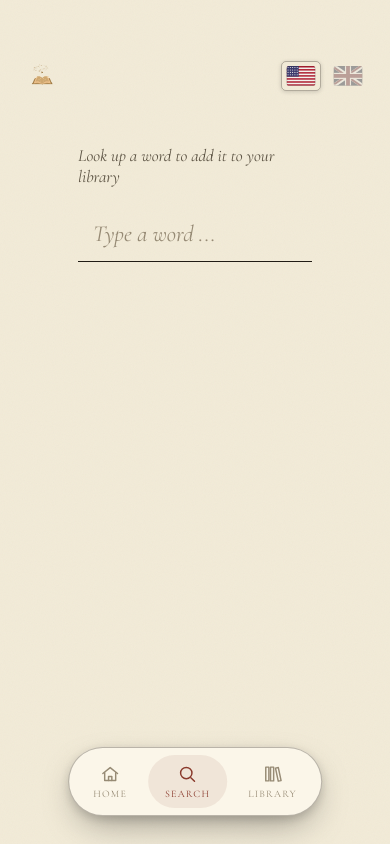
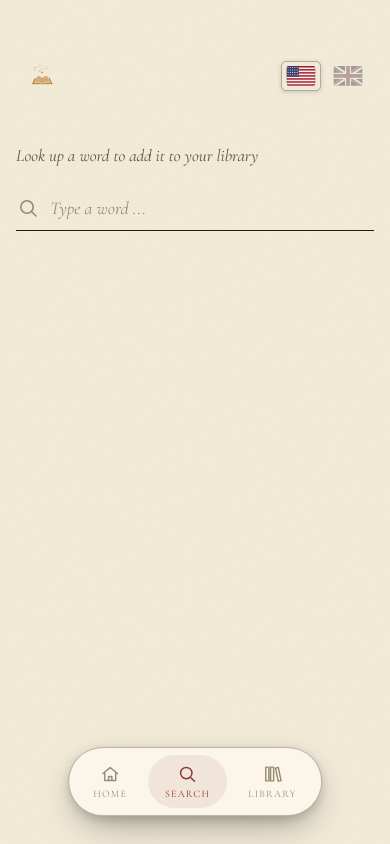
Before and after one commit to tanya-sonker/spells, a React (Vite) app: page /search in a window 390 px wide. Built offline with nearby package versions, Linux system fonts and the light colour scheme.

Commit message:
fix: mobile responsiveness for search icons, remove icon, and font size

```diff
--- a/src/index.css
+++ b/src/index.css
@@ -92,7 +92,13 @@ body {
 /* ───────────── SCROLL REGION ───────────── */
 .scroll {
   flex: 1; overflow-x: hidden;
-  padding: 0 20vw; position: relative; z-index: 6;
+  padding: 0 16px; position: relative; z-index: 6;
+}
+@media (min-width: 420px) {
+  .scroll { padding: 0 18px; }
+}
+@media (min-width: 768px) {
+  .scroll { padding: 0 20vw; }
 }
 .scroll-pad { height: 132px; }
 
@@ -218,14 +224,28 @@ body {
 
 /* ───────────── SEARCH ───────────── */
 .searchfield {
-  display: flex; align-items: center; gap: 11px;
-  border-bottom: 1.5px solid var(--ink); padding: 12px 2px; color: var(--ink-faint);
+  display: flex; align-items: center; gap: 8px;
+  border-bottom: 1.5px solid var(--ink); padding: 10px 0; color: var(--ink-faint);
+}
+.searchfield svg {
+  width: 24px; height: 24px; flex-shrink: 0;
 }
 .searchfield input {
   flex: 1; background: none; border: none; outline: none; font-family: inherit;
-  font-size: 23px; color: var(--ink);
+  font-size: 18px; color: var(--ink); min-width: 0;
 }
 .searchfield input::placeholder { color: var(--ink-faint); font-style: italic; }
+@media (min-width: 420px) {
+  .searchfield { gap: 9px; padding: 11px 2px; }
+  .searchfield svg { width: 28px; height: 28px; }
+  .searchfield input { font-size: 20px; }
+}
+@media (min-width: 768px) {
+  .searchfield { gap: 11px; padding: 12px 2px; }
+  .searchfield svg { width: 20px; height: 20px; }
+  .searchfield input { font-size: 23px; }
+  .searchfield.slim svg { width: 18px; height: 18px; }
+}
 .clearx { background: none; border: none; cursor: pointer; font-size: 26px; color: var(--ink-faint); line-height: 1; padding: 0 2px; }
 .search-empty { padding: 56px 0 30px; text-align: center; }
 .se-line { margin: 0; font-size: 25px; font-style: italic; line-height: 1.32; color: var(--ink-soft); }
@@ -400,9 +420,21 @@ body {
 .intro { text-align: center; width: 100%; max-width: none; margin: 0 auto; padding-top: 30px; }
 .intro-mark { display: flex; justify-content: center; margin-bottom: 24px; }
 .intro-glyph {
-  width: 10vw; height: 10vw;
+  width: 24vw; height: 24vw;
   display: flex; align-items: center; justify-content: center;
-  font-size: 36px; color: var(--accent); line-height: 1;
+  font-size: 64px; color: var(--accent); line-height: 1;
+}
+@media (min-width: 420px) {
+  .intro-glyph {
+    width: 18vw; height: 18vw;
+    font-size: 56px;
+  }
+}
+@media (min-width: 768px) {
+  .intro-glyph {
+    width: 10vw; height: 10vw;
+    font-size: 36px;
+  }
 }
 .intro-title { margin: 0; font-size: 56px; font-weight: 600; letter-spacing: -.016em; }
 .intro-tag { margin: 10px 0 0; font-style: italic; font-size: 18px; color: var(--ink-soft); }
```
